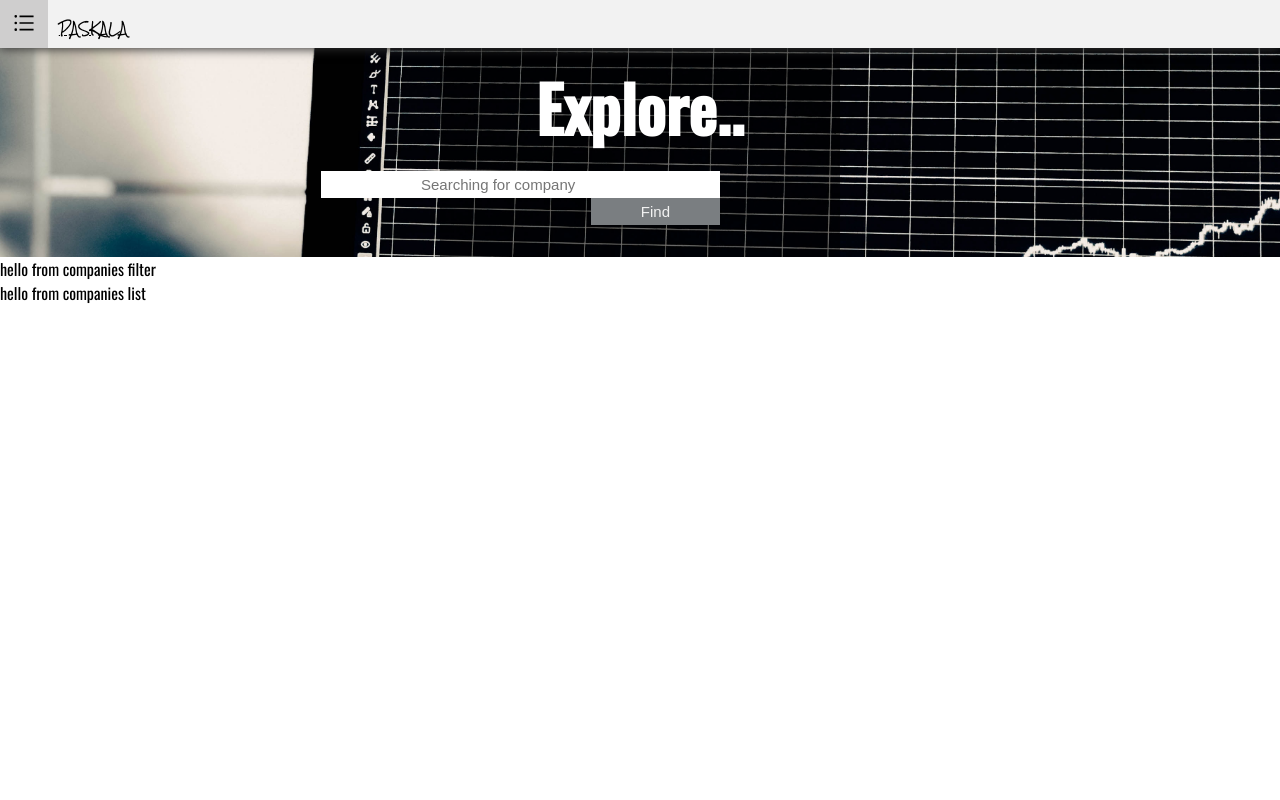
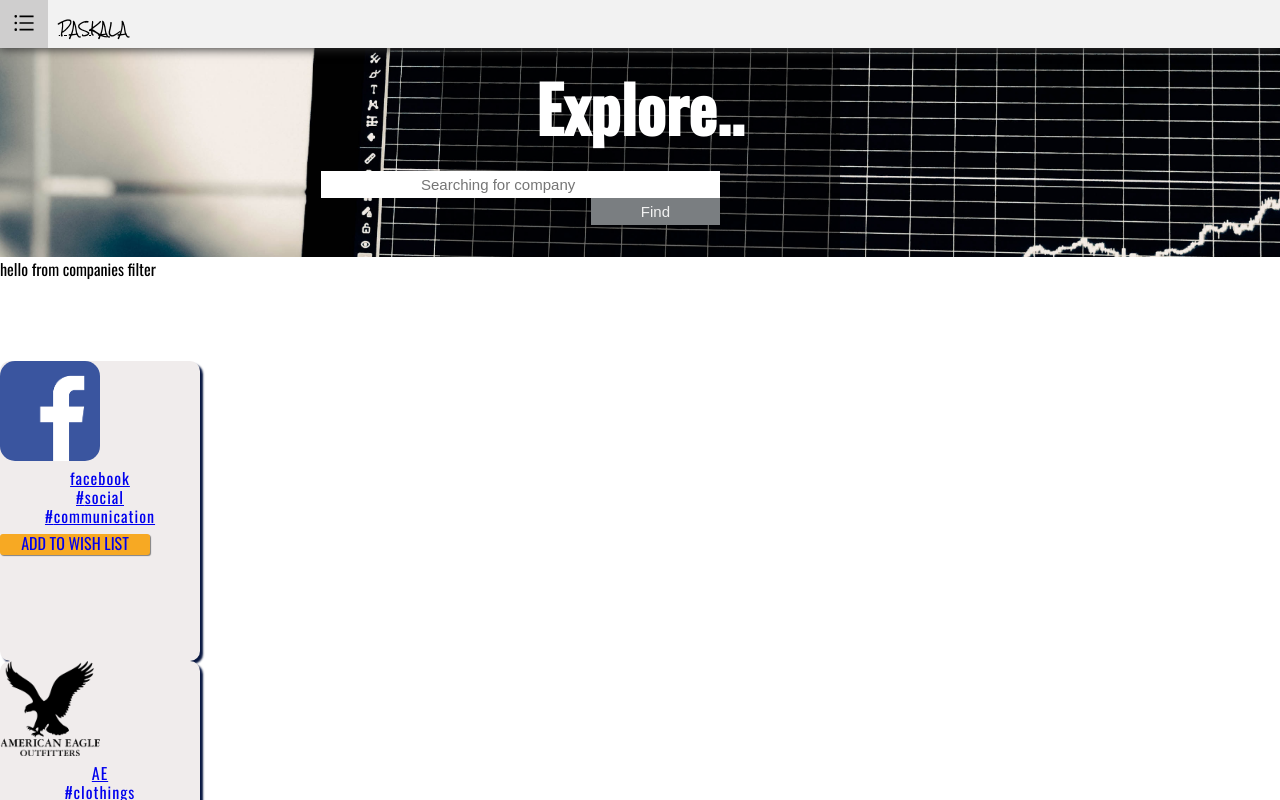
Before and after one commit to dh4618/webapp, a React (Create React App) app: page /explore in a window 1280 px wide. Shown: the top 800 px of the page. Built offline with nearby package versions, Linux system fonts and the light colour scheme.

Commit message:
listing all companies in explore

```diff
--- a/src/components/CompaniesContainer.js
+++ b/src/components/CompaniesContainer.js
@@ -10,10 +10,10 @@ function CompaniesContainer({context}){
         return <Loading/>
        }
     return (
-        <div>
+        <>
         <CompaniesFilter companies={companies}></CompaniesFilter>
         <CompaniesList companies={sortedCompanies}></CompaniesList>
-        </div>
+        </>
     )
 }
 export default withCompanyConsumer(CompaniesContainer);
--- a/src/components/CompaniesList.js
+++ b/src/components/CompaniesList.js
@@ -1,9 +1,30 @@
 import React from 'react'
+import Company from './Company'
+import { CompanyConsumer } from '../context'
 
-export default function CompaniesList() {
+export default function CompaniesList({companies}) {
+
+    console.log(companies);
+    if(companies.length === 0){
+        return (
+            <div className="empty-search">
+                <h3>unfortunately no rooms matched your search parameters</h3>
+            </div>
+        )
+    }
+
     return (
-        <div>
-            hello from companies list
-        </div>
+
+
+        <section className="roomslist">
+            <div className="roomlist-center">
+                {
+                    companies.map(item => {
+                        return <Company key={item.id} company={item}/>
+                    })
+                }
+            </div>
+        </section>
+
     )
 }
```
